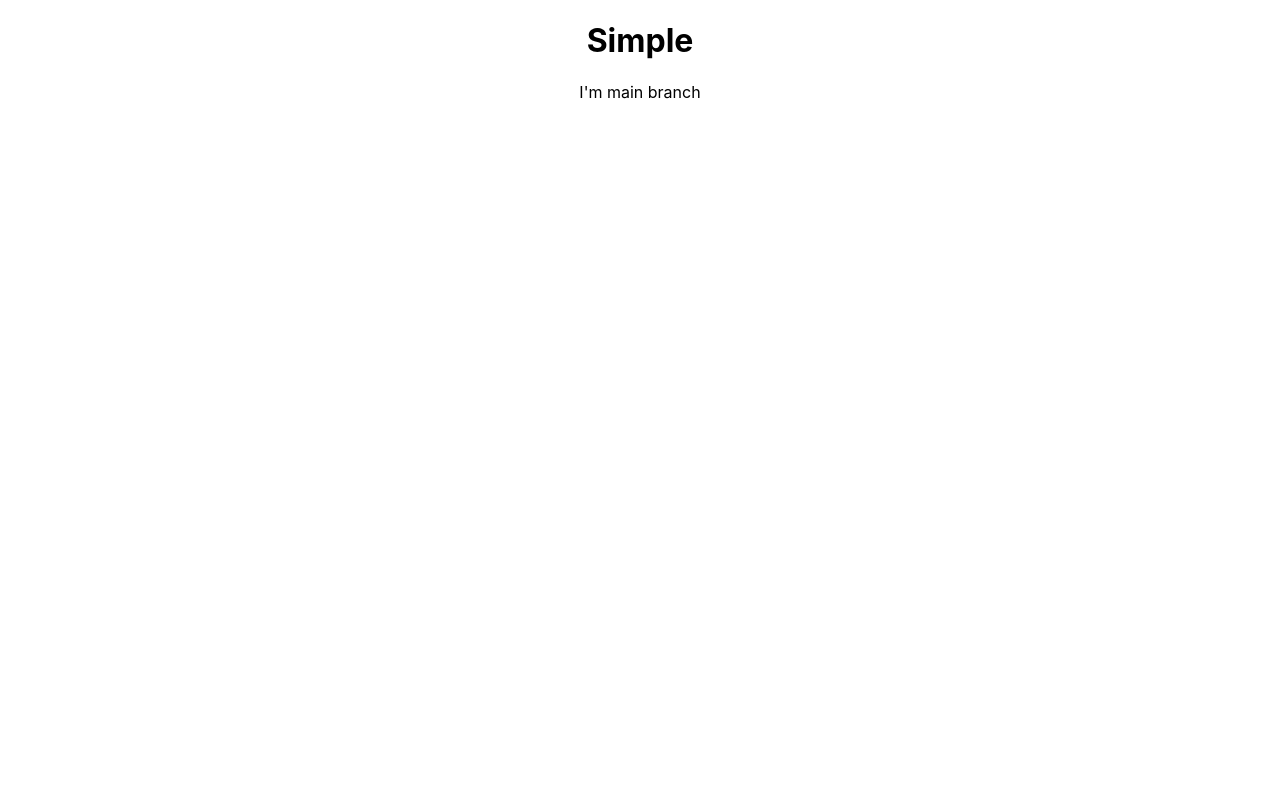
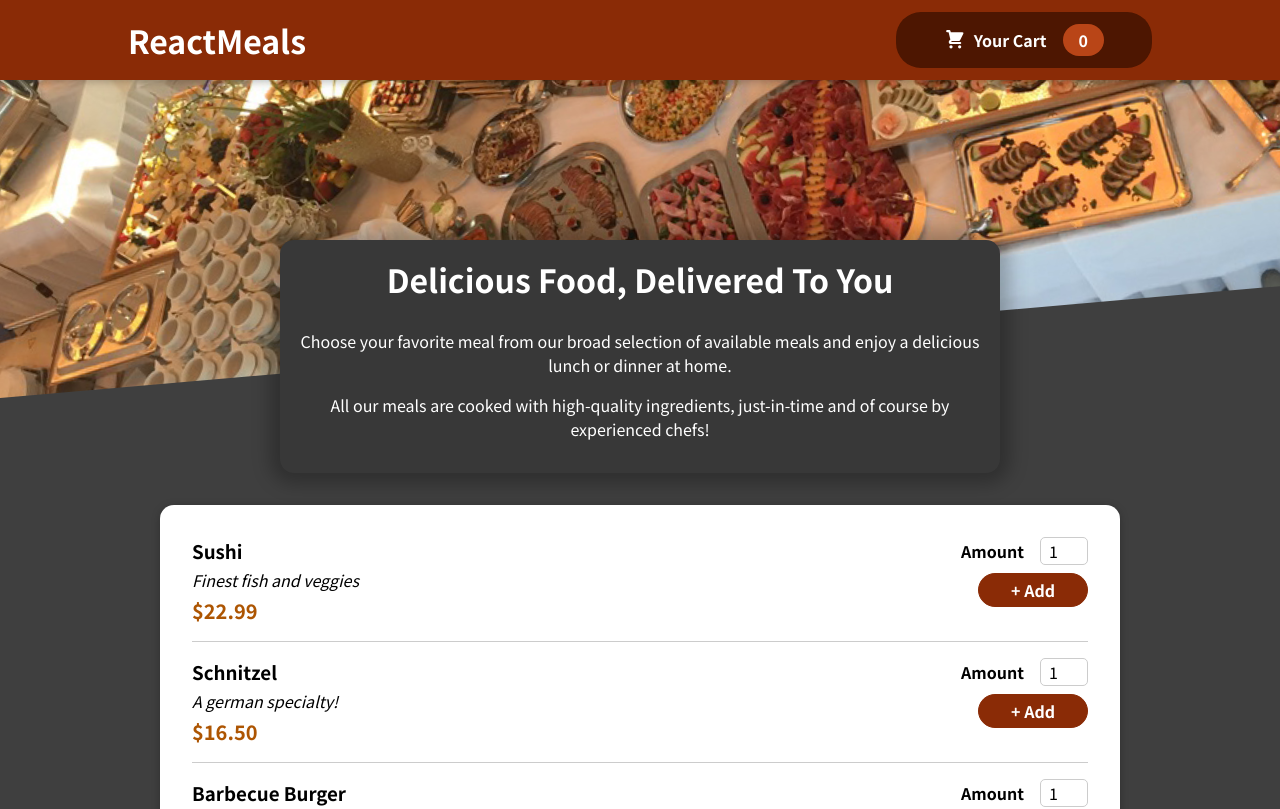
Before and after one commit to ErezM4N/SimpleOne, a React (Create React App) app: page / in a window 1280 px wide. Shown: the top 809 px of the page. Built offline with nearby package versions, Linux system fonts and the light colour scheme.

Commit message:
fixing start proj

```diff
--- a/src/App.js
+++ b/src/App.js
@@ -1,11 +1,29 @@
-import './App.css';
+import { useState } from 'react';
+
+import Header from './components/Layout/Header';
+import Meals from './components/Meals/Meals';
+import Cart from './components/Cart/Cart';
+import CartProvider from './store/CartProvider';
 
 function App() {
+  const [cartIsShown, setCartIsShown] = useState(false);
+
+  const showCartHandler = () => {
+    setCartIsShown(true);
+  };
+
+  const hideCartHandler = () => {
+    setCartIsShown(false);
+  };
+
   return (
-    <div className="App">
-      <h1>Simple</h1>
-      <p>I'm main branch</p>
-    </div>
+    <CartProvider>
+      {cartIsShown && <Cart onClose={hideCartHandler} />}
+      <Header onShowCart={showCartHandler} />
+      <main>
+        <Meals />
+      </main>
+    </CartProvider>
   );
 }
 
--- a/src/index.css
+++ b/src/index.css
@@ -1,13 +1,14 @@
+@import url('https://fonts.googleapis.com/css2?family=Noto+Sans+JP:wght@400;700&display=swap');
+
+* {
+  box-sizing: border-box;
+}
+
+html {
+  font-family: 'Noto Sans JP', sans-serif;
+}
+
 body {
   margin: 0;
-  font-family: -apple-system, BlinkMacSystemFont, 'Segoe UI', 'Roboto', 'Oxygen',
-    'Ubuntu', 'Cantarell', 'Fira Sans', 'Droid Sans', 'Helvetica Neue',
-    sans-serif;
-  -webkit-font-smoothing: antialiased;
-  -moz-osx-font-smoothing: grayscale;
+  background-color: #3f3f3f;
 }
-
-code {
-  font-family: source-code-pro, Menlo, Monaco, Consolas, 'Courier New',
-    monospace;
-}
--- a/src/index.js
+++ b/src/index.js
@@ -1,12 +1,6 @@
-import React from 'react';
 import ReactDOM from 'react-dom';
+
 import './index.css';
 import App from './App';
 
-
-ReactDOM.render(
-  <React.StrictMode>
-    <App />
-  </React.StrictMode>,
-  document.getElementById('root')
-);
+ReactDOM.render(<App />, document.getElementById('root'));
```
